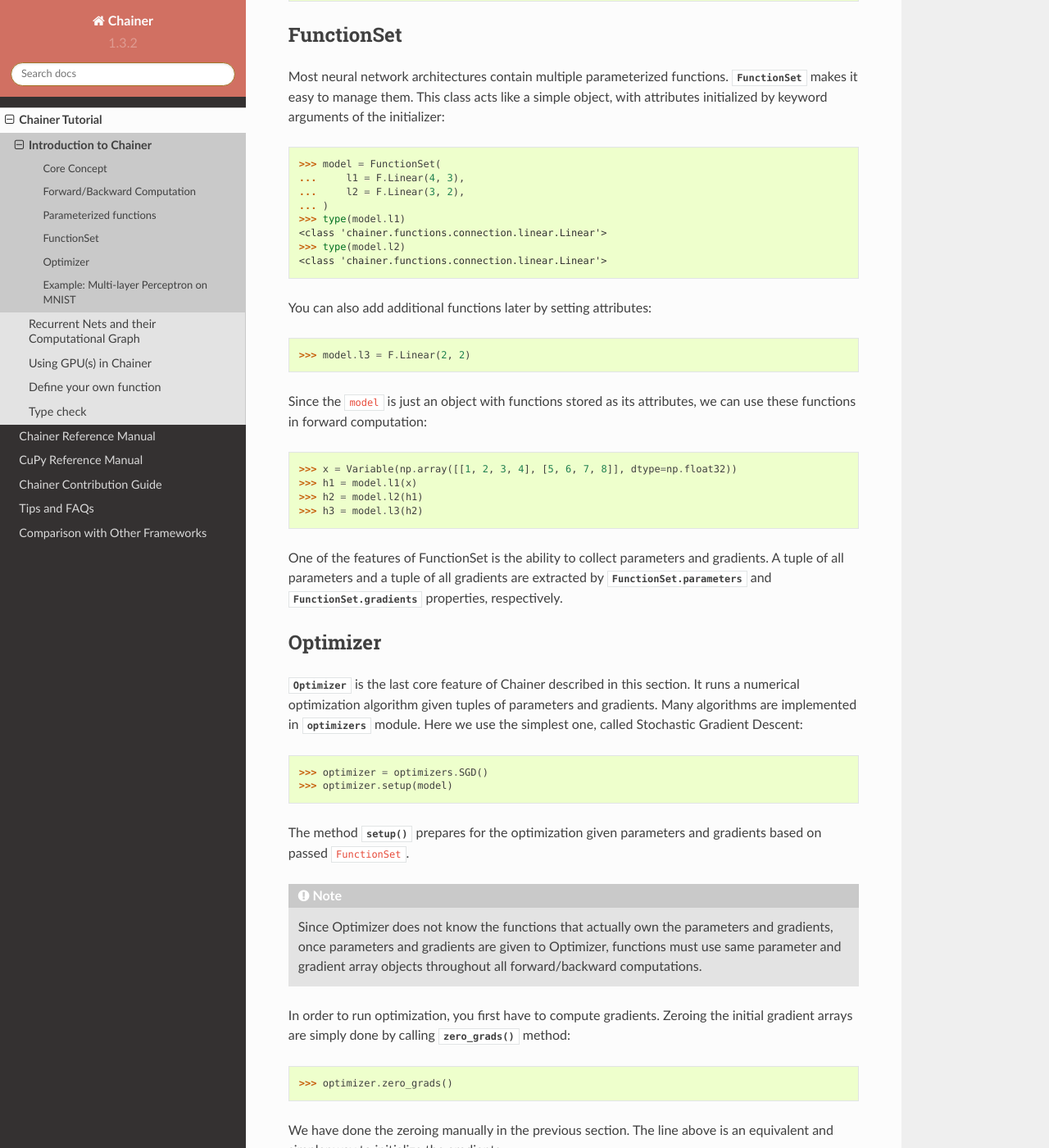
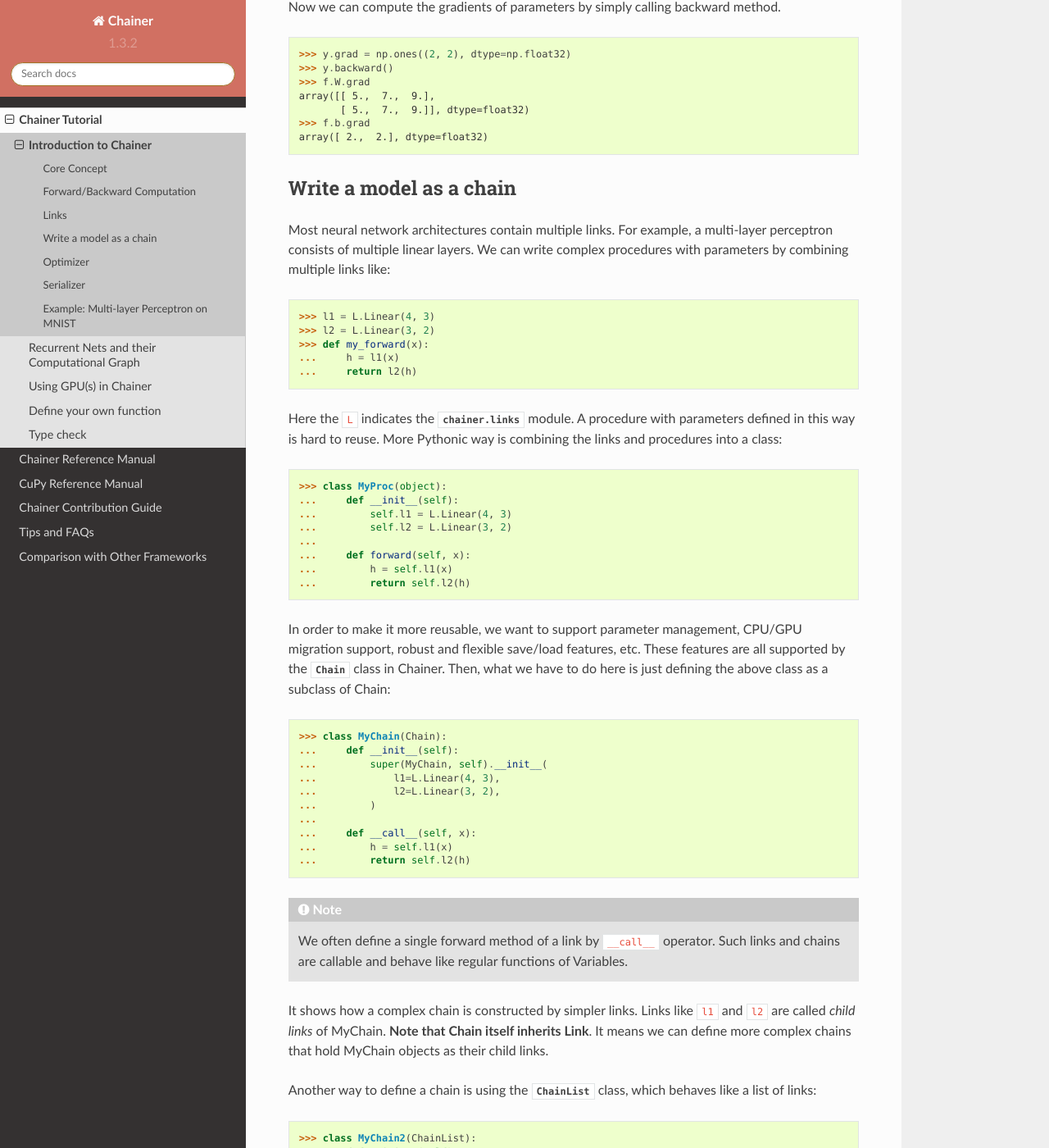
Before and after one commit to mitmul/intel-chainer, a Sphinx documentation site: the page built from docs/source/tutorial/basic.rst, in a window 1280 px wide and 1400 px high, scrolled down 4233 px. Shown: the whole window at 82% size. Built offline with Sphinx 7.4.7 and the Read the Docs theme 2.0.0, drawn with Linux system fonts in a browser that asks for light colours; some of the changed text lies outside the part shown.

Commit message:
Update basic tutorial

```diff
--- a/docs/source/tutorial/basic.rst
+++ b/docs/source/tutorial/basic.rst
@@ -8,9 +8,10 @@
 
 * Pros and cons of existing frameworks and why we are developing Chainer
 * Simple example of forward and backward computation
-* Usage of parameterized functions and their gradient computation
-* Management of a set of parameterized functions (a.k.a. "model" in most frameworks)
+* Usage of links and their gradient computation
+* Construction of chains (a.k.a. "model" in most frameworks)
 * Parameter optimization
+* Serialization of links and optimizers
 
 After reading this section, you will be able to:
 
@@ -46,9 +47,10 @@
    In example codes of this tutorial, we assume for simplicity that the following symbols are already imported::
 
      import numpy as np
-     from chainer import cuda, Function, FunctionSet, gradient_check, Variable, optimizers, utils
+     from chainer import cuda, Function, gradient_check, Variable, optimizers, serializers, utils
+     from chainer import Link, Chain, ChainList
      import chainer.functions as F
-
+     import chainer.links as L
 
    These imports appear widely in Chainer's codes and examples. For simplicity, we omit this idiom in this tutorial.
 
@@ -76,7 +78,7 @@
 
    >>> y = x**2 - 2 * x + 1
 
-The resulting ``y`` is also Variable object, whose value can be extracted by accessing the :attr:`~Variable.data` attribute:
+The resulting ``y`` is also a Variable object, whose value can be extracted by accessing the :attr:`~Variable.data` attribute:
 
 .. doctest::
 
@@ -131,37 +133,46 @@
    You can combine them to realize complicated functions with automatic backward computation.
 
 
-Parameterized functions
-~~~~~~~~~~~~~~~~~~~~~~~
+Links
+~~~~~
 
-In order to write neural networks, we have to use some *parameterized functions* and optimize their parameters.
-As noted above, functions are predefined in :mod:`functions` module, which also includes parameterized functions.
+In order to write neural networks, we have to combine functions with *parameters* and optimize the parameters.
+You can use **links** to do this.
+Link is an object that holds parameters (i.e. optimization targets).
 
-One of the most fundamental parameterized functions is the :class:`~functions.Linear` function (a.k.a. *fully-connected layer* or *affine transformation*).
+The most fundamental ones are links that behave like regular functions while replacing some arguments by their parameters.
+We will introduce higher level links, but here think links just like functions with parameters.
+
+.. note::
+   Actually, these are corresponding to "parameterized functions" in versions up to v1.4.
+
+One of the most frequently-used links is the :class:`~functions.Linear` link (a.k.a. *fully-connected layer* or *affine transformation*).
 It represents a mathematical function :math:`f(x) = Wx + b`, where the matrix :math:`W` and the vector :math:`b` are parameters.
-A linear function from three-dimensional space to two-dimensional space is defined by:
+This link is corresponding to its pure counterpart :func:`~functions.linear`, which accepts :math:`x, W, b` as arguments.
+A linear link from three-dimensional space to two-dimensional space is defined by:
 
 .. doctest::
 
    >>> f = F.Linear(3, 2)
 
 .. note::
+   Most functions and links only accept minibatch input, where the first dimension of input arrays is considered as the *batch dimension*.
+   In the above Linear link case, input must have shape of (N, 3), where N is the minibatch size.
 
-   Most functions only accept minibatch input, where the first dimension of input arrays is considered as the *batch dimension*.
-   In the above Linear function case, input must have shape of (N, 3), where N is the minibatch size.
-
-The parameters of Linear function are stored in :attr:`~functions.Linear.W` and :attr:`~functions.Linear.b` attributes.
-By default, the matrix W is initialized randomly, while the vector b is initialized with zeros.
+Parameters of a link is stored as attributres.
+Each parameter is an instance of :class:`~chainer.Variable`.
+In the case of Linear link, two parameters, ``W`` and ``b``, are stored.
+By default, the matrix ``W`` is initialized randomly, while the vector ``b`` is initialized with zeros.
 
 .. doctest::
 
-   >>> f.W
+   >>> f.W.data
    array([[ 1.01847613,  0.23103087,  0.56507462],
           [ 1.29378033,  1.07823515, -0.56423163]], dtype=float32)
-   >>> f.b
+   >>> f.b.data
    array([ 0.,  0.], dtype=float32)
 
-Instances of a parameterized function class act like usual functions:
+An instance of the Linear link acts like a usual function:
 
 .. doctest::
 
@@ -174,106 +185,186 @@
 Gradients of parameters are computed by :meth:`~Variable.backward` method.
 Note that gradients are **accumulated** by the method rather than overwritten.
 So first you must initialize gradients to zero to renew the computation.
-Gradients of Linear function are stored in :attr:`~functions.Linear.gW` and :attr:`~functions.Linear.gb` attributes:
+It can be done by calling the :meth:`~Link.zerograds` method.
 
 .. doctest::
 
-   >>> f.gW.fill(0)
-   >>> f.gb.fill(0)
+   >>> f.zerograds()
 
-.. note::
-
-   This procedure is simplified by FunctionSet and Optimizer, which we will see in the next seciton.
-
-Now we can compute the gradients of parameters by simply calling backward method:
+Now we can compute the gradients of parameters by simply calling backward method.
 
 .. doctest::
 
    >>> y.grad = np.ones((2, 2), dtype=np.float32)
    >>> y.backward()
-   >>> f.gW
+   >>> f.W.grad
    array([[ 5.,  7.,  9.],
           [ 5.,  7.,  9.]], dtype=float32)
-   >>> f.gb
+   >>> f.b.grad
    array([ 2.,  2.], dtype=float32)
 
 
-FunctionSet
-~~~~~~~~~~~
+Write a model as a chain
+~~~~~~~~~~~~~~~~~~~~~~~~
 
-Most neural network architectures contain multiple parameterized functions.
-:class:`FunctionSet` makes it easy to manage them.
-This class acts like a simple object, with attributes initialized by keyword arguments of the initializer:
+Most neural network architectures contain multiple links.
+For example, a multi-layer perceptron consists of multiple linear layers.
+We can write complex procedures with parameters by combining multiple links like:
 
 .. doctest::
 
-   >>> model = FunctionSet(
-   ...     l1 = F.Linear(4, 3),
-   ...     l2 = F.Linear(3, 2),
-   ... )
-   >>> type(model.l1)
-   <class 'chainer.functions.connection.linear.Linear'>
-   >>> type(model.l2)
-   <class 'chainer.functions.connection.linear.Linear'>
+   >>> l1 = L.Linear(4, 3)
+   >>> l2 = L.Linear(3, 2)
+   >>> def my_forward(x):
+   ...     h = l1(x)
+   ...     return l2(h)
 
-You can also add additional functions later by setting attributes:
+Here the ``L`` indicates the :mod:`chainer.links` module.
+A procedure with parameters defined in this way is hard to reuse.
+More Pythonic way is combining the links and procedures into a class:
 
 .. doctest::
 
-   >>> model.l3 = F.Linear(2, 2)
+   >>> class MyProc(object):
+   ...     def __init__(self):
+   ...         self.l1 = L.Linear(4, 3)
+   ...         self.l2 = L.Linear(3, 2)
+   ...
+   ...     def forward(self, x):
+   ...         h = self.l1(x)
+   ...         return self.l2(h)
 
-Since the ``model`` is just an object with functions stored as its attributes, we can use these functions in forward computation:
+In order to make it more reusable, we want to support parameter management, CPU/GPU migration support, robust and flexible save/load features, etc.
+These features are all supported by the :class:`Chain` class in Chainer.
+Then, what we have to do here is just defining the above class as a subclass of Chain:
 
 .. doctest::
 
-   >>> x = Variable(np.array([[1, 2, 3, 4], [5, 6, 7, 8]], dtype=np.float32))
-   >>> h1 = model.l1(x)
-   >>> h2 = model.l2(h1)
-   >>> h3 = model.l3(h2)
+   >>> class MyChain(Chain):
+   ...     def __init__(self):
+   ...         super(MyChain, self).__init__(
+   ...             l1=L.Linear(4, 3),
+   ...             l2=L.Linear(3, 2),
+   ...         )
+   ...
+   ...     def __call__(self, x):
+   ...         h = self.l1(x)
+   ...         return self.l2(h)
 
-One of the features of FunctionSet is the ability to collect parameters and gradients.
-A tuple of all parameters and a tuple of all gradients are extracted by :attr:`FunctionSet.parameters` and :attr:`FunctionSet.gradients` properties, respectively.
+.. note::
+   We often define a single forward method of a link by ``__call__`` operator.
+   Such links and chains are callable and behave like regular functions of Variables.
+
+It shows how a complex chain is constructed by simpler links.
+Links like ``l1`` and ``l2`` are called *child links* of MyChain.
+**Note that Chain itself inherits Link**.
+It means we can define more complex chains that hold MyChain objects as their child links.
+
+Another way to define a chain is using the :class:`ChainList` class, which behaves like a list of links:
+
+.. doctest::
+
+   >>> class MyChain2(ChainList):
+   ...     def __init__(self):
+   ...         super(MyChain2, self).__init__(
+   ...             L.Linear(4, 3),
+   ...             L.Linear(3, 2),
+   ...         )
+   ...
+   ...     def __call__(self, x):
+   ...         h = self[0](x)
+   ...         return self[1](h)
+
+ChainList is convenient to use an arbitrary number of links.
+If the number of links is fixed like above case, the Chain class is recommended as a base class.
 
 
 Optimizer
 ~~~~~~~~~
 
-:class:`Optimizer` is the last core feature of Chainer described in this section.
-It runs a numerical optimization algorithm given tuples of parameters and gradients.
+In order to get good values for parameters, we have to optimize them by the :class:`Optimizer` class.
+It runs a numerical optimization algorithm given a link.
 Many algorithms are implemented in :mod:`optimizers` module.
 Here we use the simplest one, called Stochastic Gradient Descent:
 
 .. doctest::
 
+   >>> model = MyChain()
    >>> optimizer = optimizers.SGD()
    >>> optimizer.setup(model)
 
-The method :meth:`~Optimizer.setup` prepares for the optimization given parameters and gradients based on passed ``FunctionSet``.
+The method :meth:`~Optimizer.setup` prepares for the optimization given a link.
 
-.. note::
-
-   Since Optimizer does not know the functions that actually own the parameters and gradients,
-   once parameters and gradients are given to Optimizer,
-   functions must use same parameter and gradient array objects throughout all forward/backward computations.
-
-In order to run optimization, you first have to compute gradients.
-Zeroing the initial gradient arrays are simply done by calling :meth:`~Optimizer.zero_grads` method:
+There are two ways to run optimization.
+One is manually computing gradients and then call the :meth:`~Optimizer.update` method with no arguments.
+Do not forget resetting gradients beforehand!
 
 .. doctest::
 
-  >>> optimizer.zero_grads()
+   >>> model.zerograds()
+   >>> # compute gradient here...
+   >>> optimizer.update()
 
-We have done the zeroing manually in the previous section.
-The line above is an equivalent and simpler way to initialize the gradients.
+The other way is just passing a loss function to the :meth:`~Optimizer.update` method.
+In this case, zerograds is automatically called by the update method, so user do not have to call it manually.
 
-Then, after computing gradient of each parameter, :meth:`~Optimizer.update` method runs one iteration of optimization:
+   >>> def lossfun(args...):
+   ...     ...
+   ...     return loss
+   >>> optimizer.update(lossfun, args...)
+
+Some parameter/gradient manipulations, e.g. weight decay and gradient clipping, can be done by setting *hook functions* to the optimizer.
+Hook functions are called by the :meth:`~Optimizer.update` method in advance of the actual update.
+For example, we can set weight decay regularization by running the next line beforehand:
 
 .. doctest::
 
-  >>> # compute gradient
-  >>> optimizer.update()
+   >>> optimizer.add_hook(chainer.optimizer.WeightDecay(0.0005))
 
-Optimizer also contains some features related to parameter and gradient manipulation, e.g. weight decay and gradient clipping.
+Of course, you can write your own hook functions.
+It should be a function or a callable object, taking the optimizer as the argument.
+
+
+Serializer
+~~~~~~~~~~
+
+The last core feature described in this page is serializer.
+Serializer is a simple interface to serialize or deserialize an object.
+:class:`Link` and :class:`Optimizer` supports serialization by serializers.
+
+Concrete serializers are defined in the :mod:`serializers` module.
+Currently, it only contains a serializer and a deserializer for HDF5 format.
+
+We can serialize a link object into HDF5 file by the :func:`serializers.save_hdf5` function:
+
+.. doctest::
+
+   >>> serializers.save_hdf5('my.model', model)
+
+It saves the parameters of ``model`` into the file ``'my.model'`` in HDF5 format.
+The saved model can be read by the :func:`serializers.load_hdf5` function:
+
+.. doctest::
+
+   >>> serializers.load_hdf5('my.model', model)
+
+.. note::
+   Note that only the parameters and the *persistent values* are serialized by these serialization code.
+   Other attributes are not saved automatically.
+   You can register arrays, scalars, or any serializable objects as persistent values by the :meth:`Link.add_persistent` method.
+   The registered values can be accessed by attributes of the name passed to the add_persistent method.
+
+The state of an optimizer can also be saved by the same functions:
+
+.. doctest::
+
+   >>> serializers.save_hdf5('my.state', optimizer)
+   >>> serializers.load_hdf5('my.state', optimizer)
+
+.. note::
+   Note that serialization of optimizer only saves its internal states including number of iterations, momentum vectors of MomentumSGD, etc.
+   It does not save the parameters and persistent values of the target link.
+   We have to explicitly save the target link with the optimizer to resume the optimization from saved states.
 
 
 .. _mnist_mlp_example:
@@ -308,40 +399,55 @@
 
 Next, we want to define the architecture.
 We use a simple three-layer rectifier network with 100 units per layer as an example.
-Before defining the forward routine, we have to prepare our parameterized functions:
 
 .. doctest::
 
-   >>> model = FunctionSet(
-   ...     l1 = F.Linear(784, 100),
-   ...     l2 = F.Linear(100, 100),
-   ...     l3 = F.Linear(100,  10),
-   ... )
+   >>> class MLP(Chain):
+   ...     def __init__(self):
+   ...         super(MLP, self).__init__(
+   ...             l1=L.Linear(784, 100),
+   ...             l2=L.Linear(100, 100),
+   ...             l3=L.Linear(100, 10),
+   ...         )
+   ...
+   ...     def __call__(self, x):
+   ...         h1 = F.relu(self.l1(x))
+   ...         h2 = F.relu(self.l2(h1))
+   ...         y = self.l3(h2)
+   ...         return y
+
+This link uses :func:`~functions.relu` as an activation function.
+Note that the ``'l3'`` link is the final linear layer whose output corresponds to scores for the ten digits.
+
+In order to compute loss values or evalute the accuracy of the predictions, we define a classifier chain on top of the above MLP chain:
+
+.. doctest::
+
+   >>> class Classifier(Chain):
+   ...     def __init__(self, predictor):
+   ...         super(Classifier, self).__init__(predictor=predictor)
+   ...
+   ...     def __call__(self, x, t):
+   ...         y = self.predictor(x)
+   ...         self.loss = F.softmax_cross_entropy(y, t)
+   ...         self.accuracy = F.accuracy(y, t)
+   ...         return self.loss
+
+This Classifier class computes accuracy and loss, and returns the loss value.
+:func:`~functions.softmax_cross_entropy` computes the loss value given prediction and groundtruth labels.
+:func:`~functions.accuracy` computes the prediction accuracy.
+We can set an arbitrary predictor link to an instance of the classifier.
+
+Note that a similar class is defined as :class:`chainer.links.Classifier`.
+So instead of using the above example, we will use this predefined Classifier chain instead.
+
+.. doctest::
+
+   >>> model = L.Classifier(MLP())
    >>> optimizer = optimizers.SGD()
    >>> optimizer.setup(model)
 
-Note that ``model.l3`` is the final linear layer whose output corresponds to the ten digits.
-We also set up the optimizer here.
-
-Now we can define the forward routine using these Linear functions.
-Typically it is defined as a simple python function given input arrays:
-
-.. doctest::
-
-   >>> def forward(x_data, y_data):
-   ...     x = Variable(x_data)
-   ...     t = Variable(y_data)
-   ...     h1 = F.relu(model.l1(x))
-   ...     h2 = F.relu(model.l2(h1))
-   ...     y = model.l3(h2)
-   ...     return F.softmax_cross_entropy(y, t), F.accuracy(y, t)
-
-This function uses :func:`functions.relu` as an activation function.
-Since ReLU does not have parameters to optimize, it does not need to be included in `model`.
-:func:`functions.softmax_cross_entropy` computes the loss function of softmax regression.
-:func:`functions.accuracy` computes the classification accuracy of this minibatch.
-
-Finally, we can write a learning loop as following:
+Finally, we can write a leraning loop as following:
 
 .. testcode::
    :hide:
@@ -356,18 +462,33 @@
    ...     print('epoch %d' % epoch)
    ...     indexes = np.random.permutation(datasize)
    ...     for i in range(0, datasize, batchsize):
-   ...         x_batch = x_train[indexes[i : i + batchsize]]
-   ...         y_batch = y_train[indexes[i : i + batchsize]]
-   ...
-   ...         optimizer.zero_grads()
-   ...         loss, accuracy = forward(x_batch, y_batch)
+   ...         x = Variable(x_train[indexes[i : i + batchsize]])
+   ...         t = Variable(y_train[indexes[i : i + batchsize]])
+   ...         optimizer.update(model, x, t)
+   epoch 0...
+
+Only the last three lines are the code related to Chainer, which are already described above.
+Note that, in the last line, we pass ``model`` as a loss function.
+
+These three lines can also be rewritten as follows, with explicit gradient computation:
+
+.. doctest::
+
+   >>> batchsize = 100
+   >>> datasize = 60000  #doctest: +SKIP
+   >>> for epoch in range(20):
+   ...     print('epoch %d' % epoch)
+   ...     indexes = np.random.permutation(datasize)
+   ...     for i in range(0, datasize, batchsize):
+   ...         x = Variable(x_train[indexes[i : i + batchsize]])
+   ...         t = Variable(y_train[indexes[i : i + batchsize]])
+   ...         model.zerograds()
+   ...         loss = model(x, t)
    ...         loss.backward()
    ...         optimizer.update()
    epoch 0...
 
-Only the last four lines are the code related to Chainer, which are already described above.
-
-Here you find that, at each iteration, the network is defined by forward computation, used for backprop, and then disposed.
+You may find that, at each iteration, the network is defined by forward computation, used for backprop, and then disposed.
 By leveraging this "Define-by-Run" scheme, you can imagine that recurrent nets with variable length input are simply handled by just using loop over different length input for each iteration.
 
 After or during optimization, we want to evaluate the model on the test set.
```
Also changed, not shown: other parts of docs/source/tutorial/basic.rst (+8 -8 lines).
